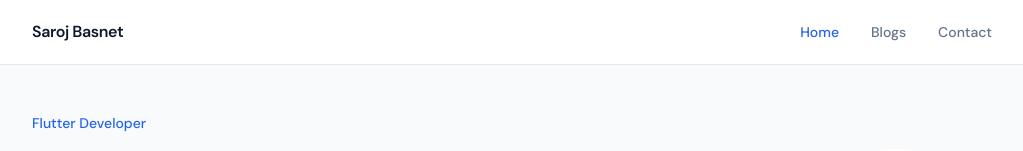
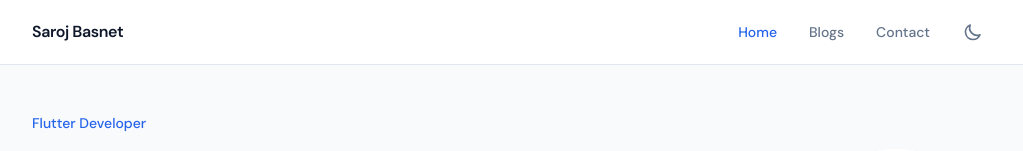
Before and after one commit to saroj1237/saroj, a React (Vite) app: page / in a window 1280 px wide. Shown: the top 151 px of the page, without its empty margins (128-1151 px from the left). Built offline with nearby package versions, Linux system fonts and the light colour scheme.

Commit message:
Implement theme toggle functionality: add ThemeContext for managing light/dark mode, create ThemeToggle component, and update Header and Layout components to support theme switching. Enhance CSS for dark mode styling and update HTML files to include theme detection script.

```diff
--- a/index.html
+++ b/index.html
@@ -10,6 +10,17 @@
   <link rel="preconnect" href="https://fonts.gstatic.com" crossorigin />
   <link href="https://fonts.googleapis.com/css2?family=DM+Sans:ital,opsz,wght@0,9..40,400;0,9..40,500;0,9..40,600;1,9..40,400&display=swap" rel="stylesheet" />
   <title>Saroj Basnet — Mobile App Developer</title>
+  <script>
+    (function () {
+      var theme = localStorage.getItem("theme");
+      if (
+        theme === "dark" ||
+        (!theme && window.matchMedia("(prefers-color-scheme: dark)").matches)
+      ) {
+        document.documentElement.classList.add("dark");
+      }
+    })();
+  </script>
 </head>
 
 <body>
--- a/src/components/Header.jsx
+++ b/src/components/Header.jsx
@@ -1,5 +1,6 @@
 import { useState } from "react";
 import { NavLink } from "react-router-dom";
+import ThemeToggle from "./ThemeToggle";
 
 const navItems = [
   { to: "/", label: "Home" },
@@ -21,6 +22,7 @@ const Header = () => {
           Saroj Basnet
         </NavLink>
 
+        <div className="flex items-center gap-2 md:gap-6">
           <nav className="hidden md:flex items-center gap-8">
             {navItems.map(({ to, label }) => (
               <NavLink
@@ -34,6 +36,8 @@ const Header = () => {
               </NavLink>
             ))}
           </nav>
+
+          <ThemeToggle />
 
           <button
             className="md:hidden p-2 -mr-2 text-text"
@@ -65,6 +69,7 @@ const Header = () => {
             </svg>
           </button>
         </div>
+      </div>
 
       {menuOpen && (
         <nav className="md:hidden border-t border-border bg-surface">
--- /dev/null
+++ b/src/components/ThemeToggle.jsx
@@ -0,0 +1,35 @@
+import { useTheme } from "../context/ThemeContext";
+
+const ThemeToggle = () => {
+  const { theme, toggleTheme } = useTheme();
+
+  return (
+    <button
+      onClick={toggleTheme}
+      className="p-2 rounded-lg text-muted hover:text-text hover:bg-bg border border-transparent hover:border-border transition-colors duration-200"
+      aria-label={`Switch to ${theme === "light" ? "dark" : "light"} mode`}
+    >
+      {theme === "light" ? (
+        <svg className="w-5 h-5" fill="none" stroke="currentColor" viewBox="0 0 24 24">
+          <path
+            strokeLinecap="round"
+            strokeLinejoin="round"
+            strokeWidth={2}
+            d="M20.354 15.354A9 9 0 018.646 3.646 9.003 9.003 0 0012 21a9.003 9.003 0 008.354-5.646z"
+          />
+        </svg>
+      ) : (
+        <svg className="w-5 h-5" fill="none" stroke="currentColor" viewBox="0 0 24 24">
+          <path
+            strokeLinecap="round"
+            strokeLinejoin="round"
+            strokeWidth={2}
+            d="M12 3v1m0 16v1m9-9h-1M4 12H3m15.364 6.364l-.707-.707M6.343 6.343l-.707-.707m12.728 0l-.707.707M6.343 17.657l-.707.707M16 12a4 4 0 11-8 0 4 4 0 018 0z"
+          />
+        </svg>
+      )}
+    </button>
+  );
+};
+
+export default ThemeToggle;
--- /dev/null
+++ b/src/context/ThemeContext.jsx
@@ -0,0 +1,39 @@
+import { createContext, useContext, useEffect, useState } from "react";
+
+const ThemeContext = createContext();
+
+const getInitialTheme = () => {
+  const stored = localStorage.getItem("theme");
+  if (stored === "light" || stored === "dark") return stored;
+  return window.matchMedia("(prefers-color-scheme: dark)").matches
+    ? "dark"
+    : "light";
+};
+
+export const ThemeProvider = ({ children }) => {
+  const [theme, setTheme] = useState(getInitialTheme);
+
+  useEffect(() => {
+    const root = document.documentElement;
+    root.classList.toggle("dark", theme === "dark");
+    localStorage.setItem("theme", theme);
+  }, [theme]);
+
+  const toggleTheme = () => {
+    setTheme((prev) => (prev === "light" ? "dark" : "light"));
+  };
+
+  return (
+    <ThemeContext.Provider value={{ theme, toggleTheme }}>
+      {children}
+    </ThemeContext.Provider>
+  );
+};
+
+export const useTheme = () => {
+  const context = useContext(ThemeContext);
+  if (!context) {
+    throw new Error("useTheme must be used within ThemeProvider");
+  }
+  return context;
+};
--- a/src/index.css
+++ b/src/index.css
@@ -1,4 +1,6 @@
 @import "tailwindcss";
+
+@custom-variant dark (&:where(.dark, .dark *));
 
 @theme {
   --font-sans: "DM Sans", ui-sans-serif, system-ui, sans-serif;
@@ -16,8 +18,18 @@
     scroll-behavior: smooth;
   }
 
+  html.dark {
+    --color-accent: #60a5fa;
+    --color-accent-hover: #93bbfd;
+    --color-surface: #0f172a;
+    --color-muted: #94a3b8;
+    --color-border: #1e293b;
+    --color-bg: #020617;
+    --color-text: #f8fafc;
+  }
+
   body {
-    @apply bg-bg text-text font-sans antialiased;
+    @apply bg-bg text-text font-sans antialiased transition-colors duration-200;
   }
 
   h1 {
--- a/src/views/Layout.jsx
+++ b/src/views/Layout.jsx
@@ -1,9 +1,11 @@
 import { Outlet } from "react-router-dom";
 import Footer from "../components/Footer";
 import Header from "../components/Header";
+import { ThemeProvider } from "../context/ThemeContext";
 
 const Layout = () => {
   return (
+    <ThemeProvider>
       <div className="min-h-screen flex flex-col">
         <Header />
         <main className="flex-1 py-8 md:py-12">
@@ -11,6 +13,7 @@ const Layout = () => {
         </main>
         <Footer />
       </div>
+    </ThemeProvider>
   );
 };
 
```
Also changed, not shown: 5 other files (tests, documents, lock files or other folders). Lines whose indentation alone changed are shown as unchanged.
